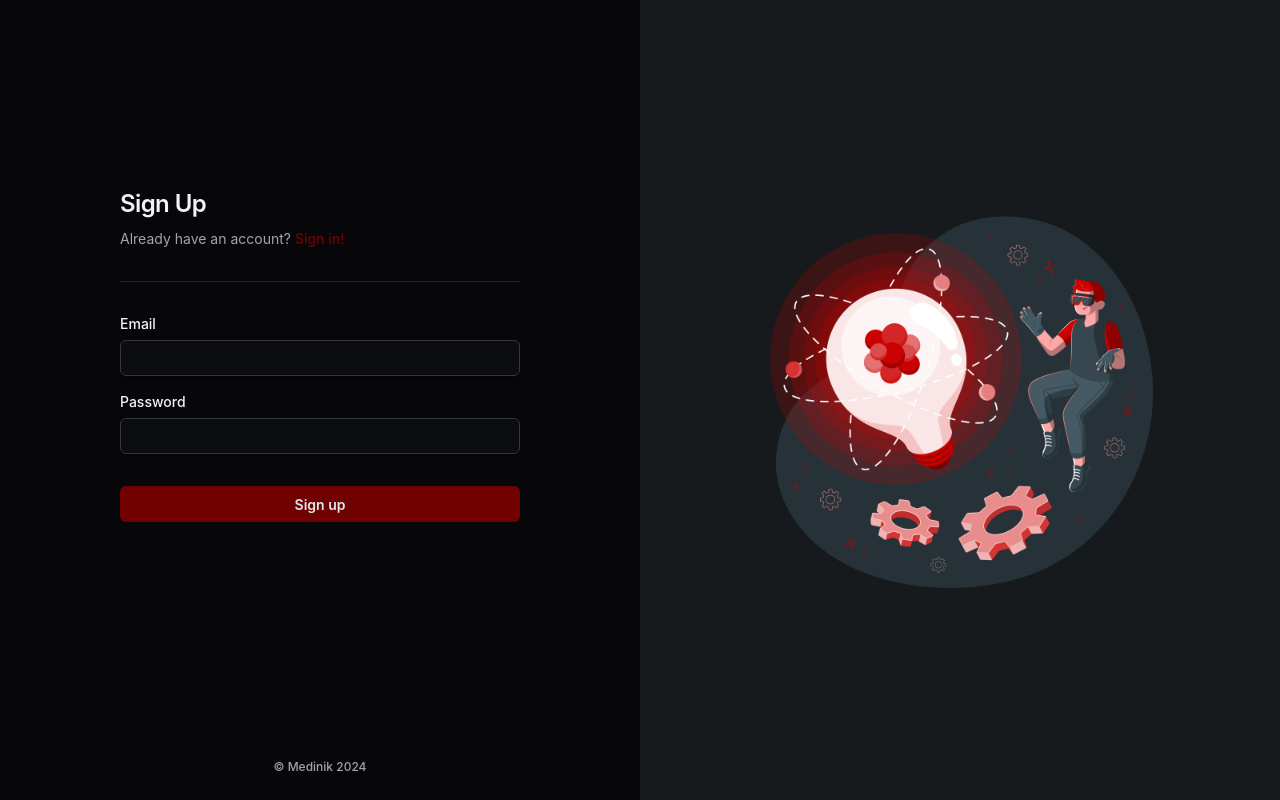
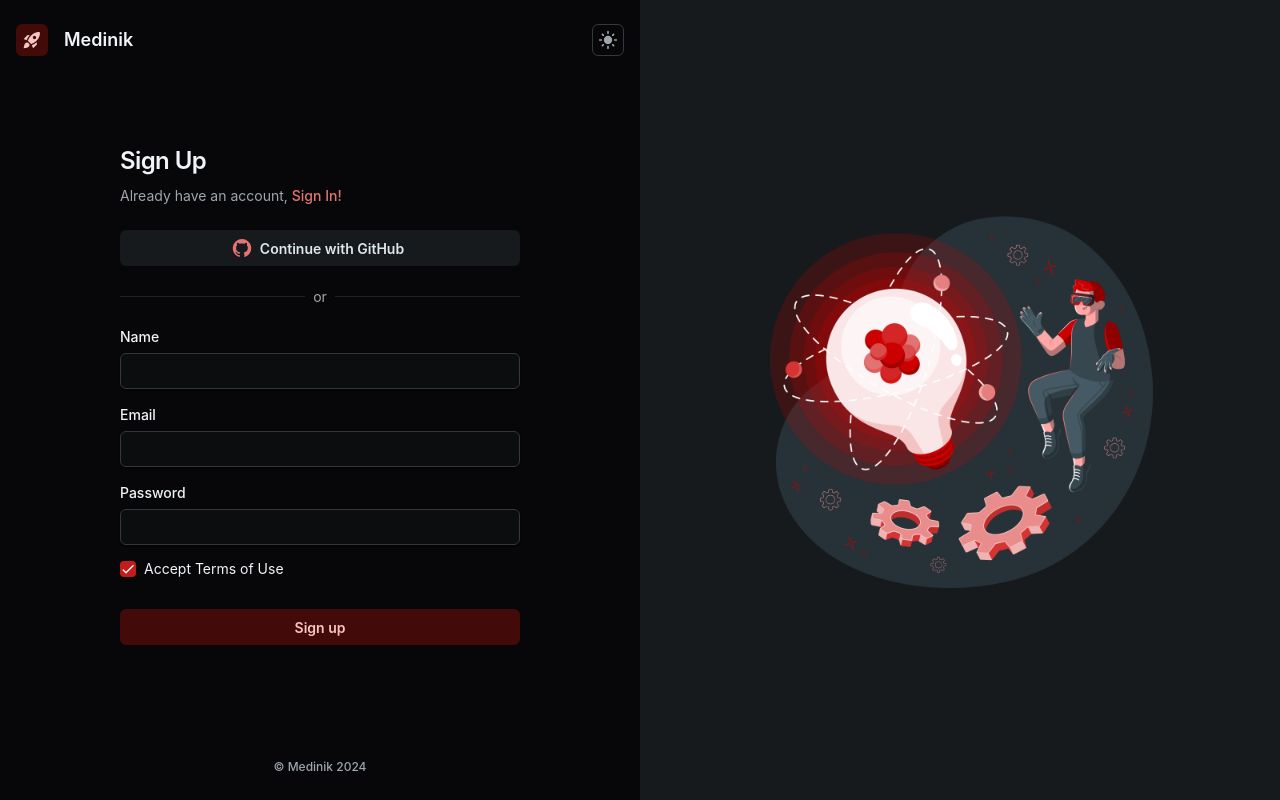
Before and after one commit to rapon1kt/medinik, a Next.js app: page /register in a window 1280 px wide. Built offline with nearby package versions, Linux system fonts and the light colour scheme.

Commit message:
refactor: change the visual of auth routes (login, register)

```diff
--- a/src/app/(auth)/register/page.tsx
+++ b/src/app/(auth)/register/page.tsx
@@ -14,8 +14,12 @@ import {
 	GlobalStyles,
 	formLabelClasses,
 	Divider,
+	IconButton,
+	Checkbox,
 } from "@mui/joy";
-import { AlertComponent } from "@/components";
+import { AlertComponent, ChangeTheme } from "@/components";
+import { GitHub, RocketLaunch } from "@mui/icons-material";
+import { useRouter } from "next/navigation";
 
 interface MessageProps {
 	title: string;
@@ -23,8 +27,11 @@ interface MessageProps {
 	severity: "danger" | "success";
 }
 
-export default function Login() {
+export default function Register() {
 	const [message, setMessage] = React.useState<MessageProps>();
+
+	const router = useRouter();
+
 	const handleSubmit = () => {
 		console.log("Success");
 	};
@@ -71,6 +78,27 @@ export default function Login() {
 					}}
 				>
 					<Box
+						component="header"
+						sx={{
+							py: 3,
+							display: "flex",
+							justifyContent: "space-between",
+						}}
+					>
+						<Box sx={{ gap: 2, display: "flex", alignItems: "center" }}>
+							<IconButton
+								onClick={() => router.push("/")}
+								variant="soft"
+								color="danger"
+								size="sm"
+							>
+								<RocketLaunch />
+							</IconButton>
+							<Typography level="title-lg">Medinik</Typography>
+						</Box>
+						<ChangeTheme />
+					</Box>
+					<Box
 						component="main"
 						sx={{
 							my: "auto",
@@ -78,7 +106,7 @@ export default function Login() {
 							pb: 5,
 							display: "flex",
 							flexDirection: "column",
-							gap: 2,
+							gap: 0.5,
 							width: 400,
 							maxWidth: "100%",
 							mx: "auto",
@@ -93,22 +121,38 @@ export default function Login() {
 							},
 						}}
 					>
-						<Stack gap={4} sx={{ mb: 2 }}>
+						<Stack gap={3} sx={{ mb: 2 }}>
 							<Stack gap={1}>
 								<Typography level="h3">Sign Up</Typography>
 								<Typography level="body-sm">
-									Already have an account?{" "}
-									<Link
-										href="/login"
-										level="title-sm"
-										sx={{ color: "#710000", textDecoration: "#710000" }}
-									>
-										Sign in!
+									Already have an account,{" "}
+									<Link href="/login" level="title-sm" color="danger">
+										Sign In!
 									</Link>
 								</Typography>
 							</Stack>
+							<Button
+								startDecorator={<GitHub sx={{ color: "#e47474" }} />}
+								variant="soft"
+								color="neutral"
+								fullWidth
+							>
+								Continue with GitHub
+							</Button>
 						</Stack>
-						<Divider />
+						<Divider
+							sx={(theme) => ({
+								[theme.getColorSchemeSelector("light")]: {
+									color: { xs: "#FFF", md: "text.tertiary" },
+									"--Divider-lineColor": {
+										xs: "#FFF",
+										md: "var(--joy-palette-divider)",
+									},
+								},
+							})}
+						>
+							or
+						</Divider>
 						{message && (
 							<AlertComponent
 								message={message}
@@ -119,6 +163,10 @@ export default function Login() {
 						<Stack gap={4} sx={{ mt: 2 }}>
 							<form onSubmit={handleSubmit}>
 								<FormControl required>
+									<FormLabel>Name</FormLabel>
+									<Input type="name" name="name" />
+								</FormControl>
+								<FormControl required>
 									<FormLabel>Email</FormLabel>
 									<Input type="email" name="email" />
 								</FormControl>
@@ -126,14 +174,15 @@ export default function Login() {
 									<FormLabel>Password</FormLabel>
 									<Input type="password" name="password" />
 								</FormControl>
+								<Checkbox
+									color="danger"
+									size="sm"
+									label="Accept Terms of Use"
+									name="terms"
+									defaultChecked
+								/>
 								<Stack gap={4} sx={{ mt: 2 }}>
-									<Button
-										variant="soft"
-										color="neutral"
-										type="submit"
-										fullWidth
-										sx={{ background: "#710000" }}
-									>
+									<Button variant="soft" color="danger" type="submit" fullWidth>
 										Sign up
 									</Button>
 								</Stack>
```
Also changed, not shown: src/app/(auth)/login/page.tsx (+44 -18 lines).
